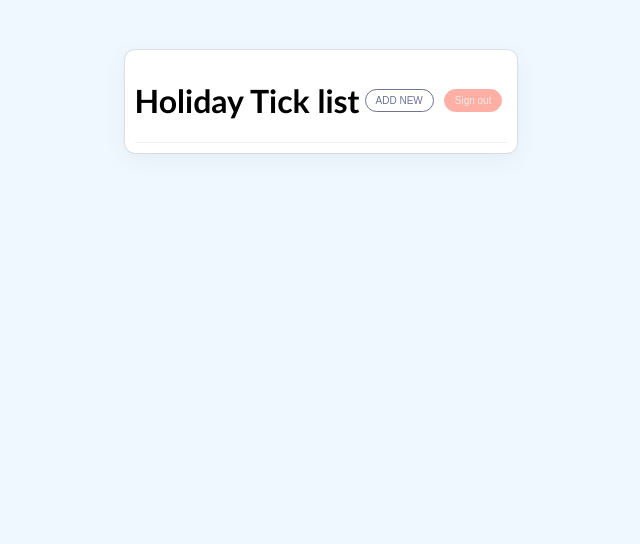
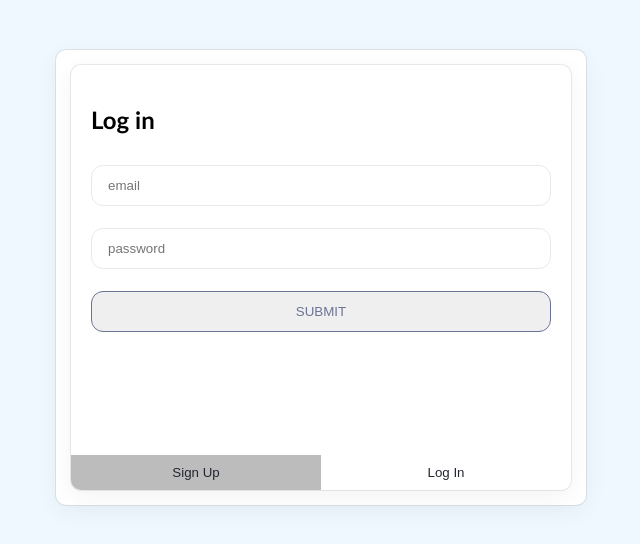
Before and after one commit to stanislava-pavlova/react-to-do-app, a React (Create React App) app in the folder client/: page / in a window 1280 px wide. Shown: the top 544 px of the page, without its empty margins (319-959 px from the left). Built offline with nearby package versions, Linux system fonts and the light colour scheme; the HTML template or start-up script is replaced by a standard one.

Commit message:
added Auth component

```diff
--- a/client/src/App.js
+++ b/client/src/App.js
@@ -1,3 +1,4 @@
+import Auth from './components/Auth';
 import ListHeader from './components/ListHeader';
 import ListItem from './components/ListItem';
 import { useEffect, useState } from 'react';
@@ -5,6 +6,8 @@
 const App = () => {
   const userEmail = 'user@test.com';
   const [tasks, setTasks] = useState(null);
+
+  const authToken = false;
 
   const getData = async () => {
     try {
@@ -16,7 +19,11 @@
     }
   };
 
-  useEffect(() => getData, []);
+  useEffect(() => {
+    if (authToken) {
+      getData();
+    }
+  }, []);
 
   console.log(tasks);
 
@@ -27,10 +34,15 @@
 
   return (
     <div className="app">
-      <ListHeader listName={'Holiday Tick list'} getData={getData} />
-      {sortedTasks?.map((task) => (
-        <ListItem key={task.id} task={task} getData={getData} />
-      ))}
+      {!authToken && <Auth />}
+      {authToken && (
+        <>
+          <ListHeader listName={'Holiday Tick list'} getData={getData} />
+          {sortedTasks?.map((task) => (
+            <ListItem key={task.id} task={task} getData={getData} />
+          ))}
+        </>
+      )}
     </div>
   );
 };
--- a/client/src/components/Auth.js
+++ b/client/src/components/Auth.js
@@ -1,9 +1,68 @@
+import { useState } from 'react';
+
 const Auth = () => {
-    return (
-      <div>
+  const [isLogIn, setIsLogin] = useState(true);
+  const [email, setEmail] = useState(null);
+  const [password, setPassword] = useState(null);
+  const [confirmPassword, setConfirmPassword] = useState(null);
+  const [error, setError] = useState(null);
 
-      </div>
-    );
+  const viewLogin = (status) => {
+    setError(null);
+    setIsLogin(status);
   };
 
-  export default Auth;
+  const handleSubmit = async (e, endpoint) => {
+    e.preventDefault();
+    if (!isLogIn && password !== confirmPassword) {
+      setError('Passwords do not match!');
+      return;
+    }
+
+    await fetch(`http://localhost:8000/${endpoint}`);
+  };
+
+  return (
+    <div className="auth-container">
+      <div className="auth-container-box">
+        <form>
+          <h2>{isLogIn ? 'Log in' : 'Sign up'}</h2>
+          <input type="email" placeholder="email" />
+          <input type="password" placeholder="password" />
+          {!isLogIn && <input type="password" placeholder="confirm password" />}
+          <input
+            type="submit"
+            className="create"
+            onClick={(e) => handleSubmit(e, isLogIn ? 'login' : 'signup')}
+          />
+          {error && <p>{error}</p>}
+        </form>
+
+        <div className="auth-options">
+          <button
+            onClick={() => viewLogin(false)}
+            style={{
+              backgroundColor: !isLogIn
+                ? 'rgb(255,255,255)'
+                : 'rgb(188,188,188)',
+            }}
+          >
+            Sign Up
+          </button>
+          <button
+            onClick={() => viewLogin(true)}
+            style={{
+              backgroundColor: isLogIn
+                ? 'rgb(255,255,255)'
+                : 'rgb(188,188,188)',
+            }}
+          >
+            Log In
+          </button>
+        </div>
+      </div>
+    </div>
+  );
+};
+
+export default Auth;
--- a/client/src/index.css
+++ b/client/src/index.css
@@ -96,7 +96,8 @@
   color: rgb(255, 255, 255);
 }
 
-button {
+button,
+input[type='submit'] {
   cursor: pointer;
 }
 
@@ -198,3 +199,35 @@
 .modal label {
   font-size: 13px;
 }
+
+/* Auth */
+.auth-container {
+  display: flex;
+  justify-content: center;
+  margin: 5px;
+}
+
+.auth-container-box {
+  width: 500px;
+  border-radius: 10px;
+  overflow: hidden;
+  box-shadow: rgba(0, 0, 0, 0.05) 0 6px 24px, rgba(0, 0, 0, 0.08) 0 0 0 1px;
+}
+
+.auth-container-box form {
+  display: flex;
+  flex-direction: column;
+  height: 350px;
+  padding: 20px;
+}
+
+.auth-options {
+  display: flex;
+}
+
+.auth-options button {
+  width: 50%;
+  border: none;
+  padding: 10px;
+  color: rgb(35, 38, 47);
+}
```
